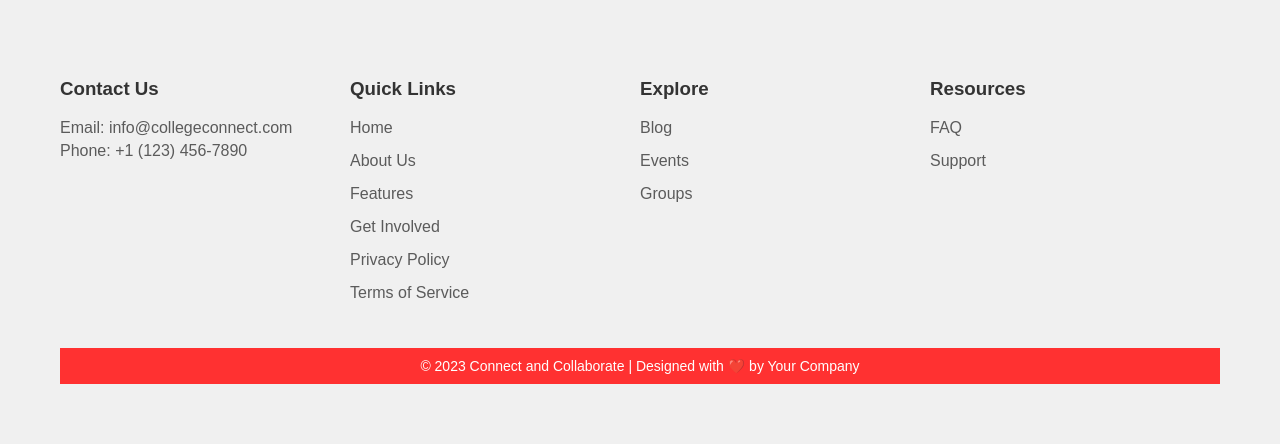
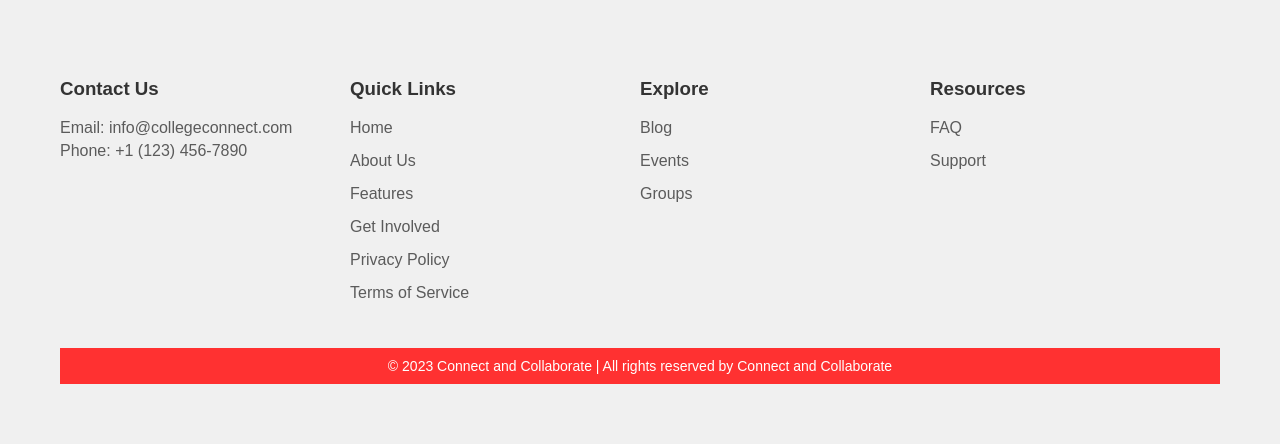
Before and after one commit to AMSANJEEV28/MajorProject_CollegeConnectTechBridge, a Django app: page /career/jobs/ in a window 1280 px wide. Shown: the part 1352-1796 px from the top of the page. Run offline with Django 4.2, Linux system fonts and the light colour scheme.

Commit message:
BASE PAGE

```diff
--- a/templates/base.html
+++ b/templates/base.html
@@ -1,11 +1,22 @@
+    <!-- ------------------------------------NAVBAR -->
     {% load static %}
-    <link rel="stylesheet" type="text/css" href="{% static 'css/home.css' %}">
-    <link rel="stylesheet" href="https://fonts.googleapis.com/icon?family=Material+Icons">
-    <link rel="preconnect" href="https://fonts.gstatic.com">
-    <link href="https://fonts.googleapis.com/css2?family=Material+Icons" rel="stylesheet">
+    <link rel="stylesheet" type="text/css" href="{% static 'css/home.css' %}" />
+    <link rel="stylesheet" href="https://fonts.googleapis.com/icon?family=Material+Icons" />
+    <link rel="preconnect" href="https://fonts.gstatic.com" />
+    <link href="https://fonts.googleapis.com/css2?family=Material+Icons" rel="stylesheet" />
     <meta name="viewport" content="width=device-width, initial-scale=1.0">
 
-    <!-- ------------------------------------NAVBAR -->
+    <!DOCTYPE html>
+    <html lang="en">
+      <head>
+        <meta charset="UTF-8" />
+        <meta name="viewport" content="width=device-width, initial-scale=1.0" />
+        <title>Connect And Collaborate</title>
+        <link rel="stylesheet" type="text/css" href="{% static 'css/home.css' %}" />
+      </head>
+
+      <body class="main-body">
+
         <nav class="navbar">
             <div class="logo">
                 <a href="{% url 'home' %}">
@@ -15,9 +26,9 @@
 
           <div class="navbar-links">
             <div class="dropdown">
-                <a href="#">About Us</a>
+              <a href="">About Us</a>
               <div class="dropdown-content">
-                    <a href="{%url 'about' %}">Team</a>
+                <a href="{% url 'about' %}">Team</a>
                 <a href="#">Mission</a>
                 <a href="#">Blog/News</a>
                 <a href="#">Partnership</a>
@@ -30,7 +41,6 @@
                 <a href="{% url 'career:academic' %}">Academic Resources</a>
                 <a href="{% url 'career:jobs' %}">Career Development</a>
                 <!-- <a href="#">User Engagement</a> -->
-
               </div>
             </div>
             <div class="dropdown">
@@ -52,35 +62,43 @@
             </div>
           </div>
           <div class="navbar-icons">
-            <div class="search-icon"><i class="material-icons" style="font-size: 1.8rem;">search</i></div>
-            <div class="notification-icon"><i class="material-icons" style="font-size: 1.8rem;">notifications</i></div>
+            <div class="search-icon">
+              <i class="material-icons" style="font-size: 1.8rem;">search</i>
+            </div>
+            <div class="notification-icon">
+              <i class="material-icons" style="font-size: 1.8rem;">notifications</i>
+            </div>
 
             <div class="dropdown">
               {% if user.is_authenticated %}
                 <div class="user-profile">
+            <!-- profile.html -->
+
             {% if user.userprofile.profile_picture %}
                 <img src="{{ user.userprofile.profile_picture.url }}" alt="Profile Picture" class="profile-picture">
             {% else %}
             <img src="/media/profile_pics/default_profile_picture.jpg" alt="Default Profile Picture" class="profile-picture">
-                    {% endif %}                    </div>
+            {% endif %}
+
+
+                </div>
               {% else %}
                 <a class="login-text" href="{% url 'user:signin' %}">Login</a>
               {% endif %}
 
               {% if user.is_authenticated %}
-                <div class="dropdown-content">
+                <div class="dropdown-content" style="margin-left:-50px;">
                   <a href="{% url 'user:profile' %}">Profile</a>
                   <a href="{% url 'user:signout' %}">Logout</a>
                 </div>
               {% else %}
-                <div class="dropdown-content">
+                <div class="dropdown-content" style="margin-left:-50px;">
                   <a href="{% url 'user:signin' %}">Login</a>
                   <a href="{% url 'user:signup' %}">Signup</a>
                 </div>
               {% endif %}
             </div>
           </div>
-
         </nav>
 
 
@@ -93,42 +111,67 @@
 
 
 
-    <!-- ----------------------------FOOTER -->
+
+    <!-- Updated Footer HTML -->
     <footer class="footer">
         <div class="footer-content">
           <div class="footer-section">
-                <h3>Contact Us</h3>
+            <h3 class="footer-h">Contact Us</h3>
             <p>Email: info@collegeconnect.com</p>
             <p>Phone: +1 (123) 456-7890</p>
           </div>
           <div class="footer-section">
-                <h3>Quick Links</h3>
+            <h3 class="footer-h">Quick Links</h3>
             <ul>
-                    <li><a href="{% url 'home' %}">Home</a></li>
-                    <li><a href="{%url 'about' %}">About Us</a></li>
-                    <li><a href="#">Features</a></li>
-                    <li><a href="#">Get Involved</a></li>
-                    <li><a href="#">Privacy Policy</a></li>
-                    <li><a href="#">Terms of Service</a></li>
+              <li>
+                <a href="{% url 'home' %}">Home</a>
+              </li>
+              <li>
+                <a href="{% url 'about' %}">About Us</a>
+              </li>
+              <li>
+                <a href="#">Features</a>
+              </li>
+              <li>
+                <a href="#">Get Involved</a>
+              </li>
+              <li>
+                <a href="#">Privacy Policy</a>
+              </li>
+              <li>
+                <a href="#">Terms of Service</a>
+              </li>
             </ul>
           </div>
           <div class="footer-section">
-                <h3>Explore</h3>
+            <h3 class="footer-h">Explore</h3>
             <ul>
-                    <li><a href="#">Blog</a></li>
-                    <li><a href="#">Events</a></li>
-                    <li><a href="{%url 'social:search_group' %}">Groups</a></li>
+              <li>
+                <a href="#">Blog</a>
+              </li>
+              <li>
+                <a href="#">Events</a>
+              </li>
+              <li>
+                <a href="{% url 'social:search_group' %}">Groups</a>
+              </li>
             </ul>
           </div>
           <div class="footer-section">
-                <h3>Resources</h3>
+            <h3 class="footer-h">Resources</h3>
             <ul>
-                    <li><a href="#">FAQ</a></li>
-                    <li><a href="#">Support</a></li>
+              <li>
+                <a href="#">FAQ</a>
+              </li>
+              <li>
+                <a href="#">Support</a>
+              </li>
             </ul>
           </div>
         </div>
         <div class="footer-bottom">
-            <p>&copy; 2023 Connect and Collaborate | Designed with ❤️ by Your Company</p>
+          <p>&copy; 2023 Connect and Collaborate | All rights reserved by Connect and Collaborate</p>
         </div>
       </footer>
+    </body>
+  </html>
```
Lines whose indentation alone changed are shown as unchanged.
